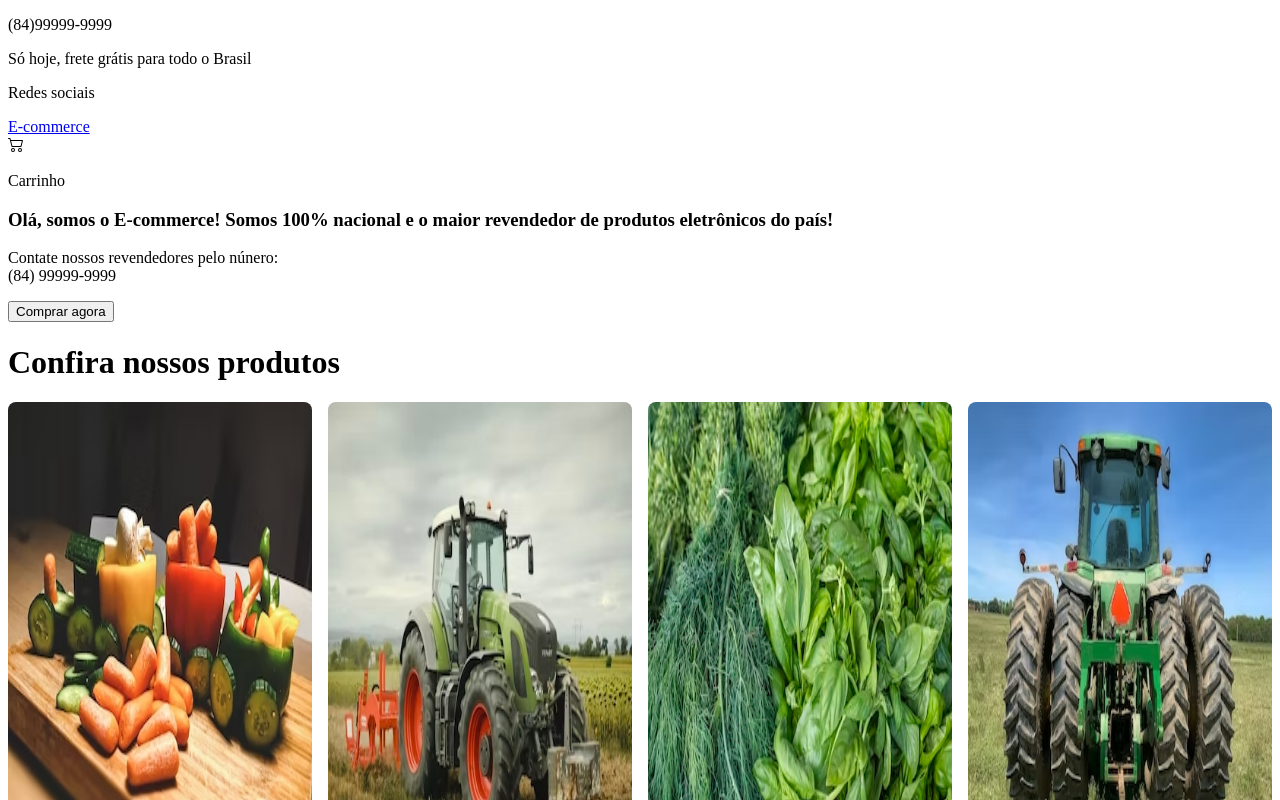
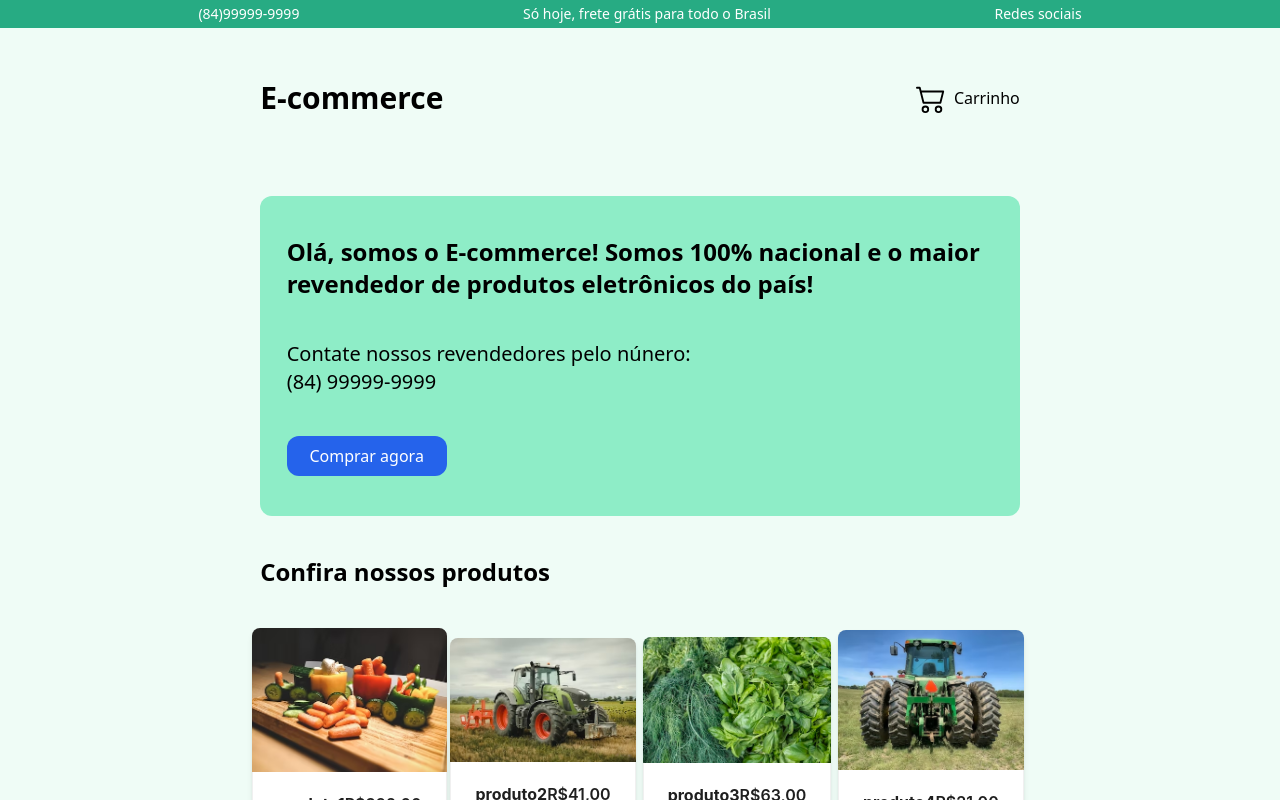
Before and after one commit to lucasptcastro/e-commerce, a Next.js app: page / in a window 1280 px wide. Shown: the top 800 px of the page. Built offline with nearby package versions, Linux system fonts and the light colour scheme.

Commit message:
✨ feat: added global css

```diff
--- /dev/null
+++ b/src/pages/_app.js
@@ -0,0 +1,5 @@
+import "../styles/global.css";
+
+export default function App({ Component, pageProps }) {
+  return <Component {...pageProps} />;
+}
```
